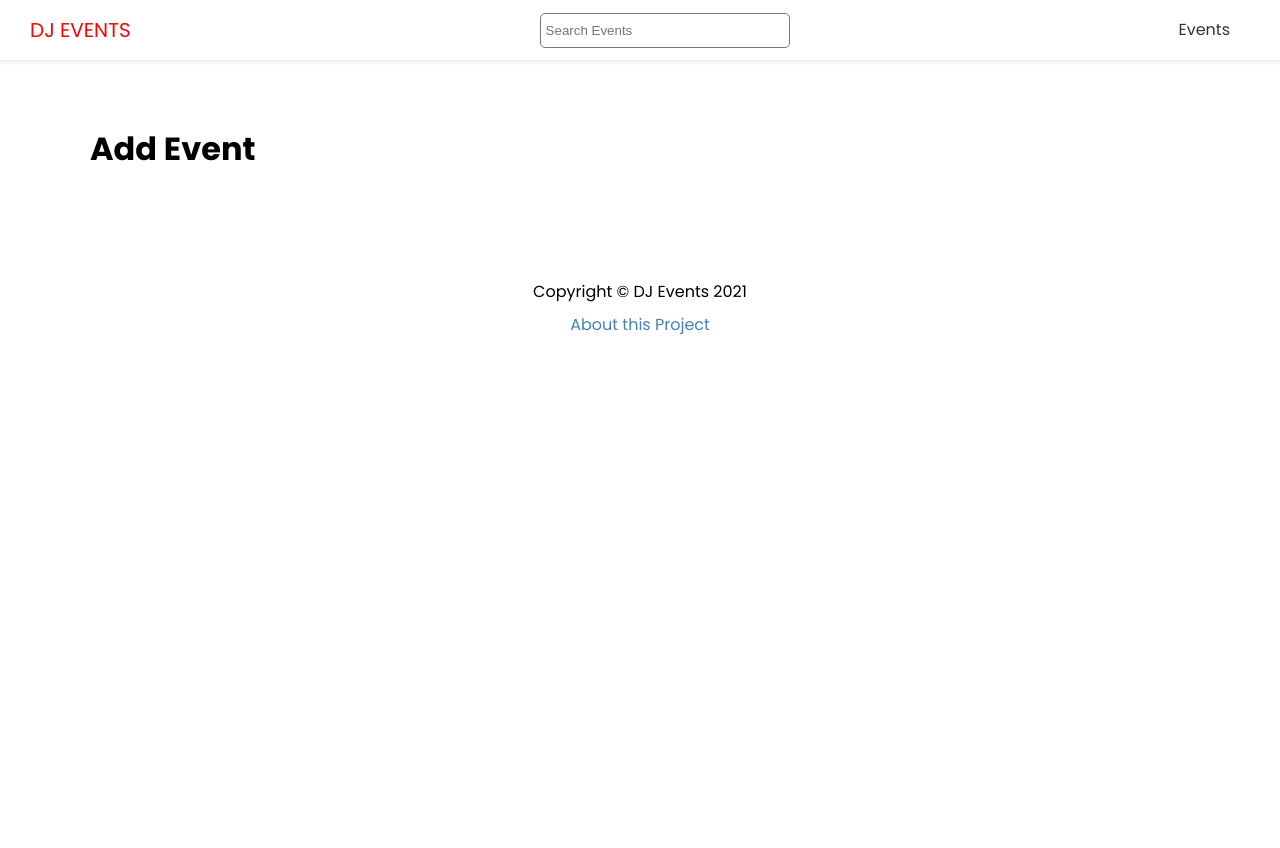
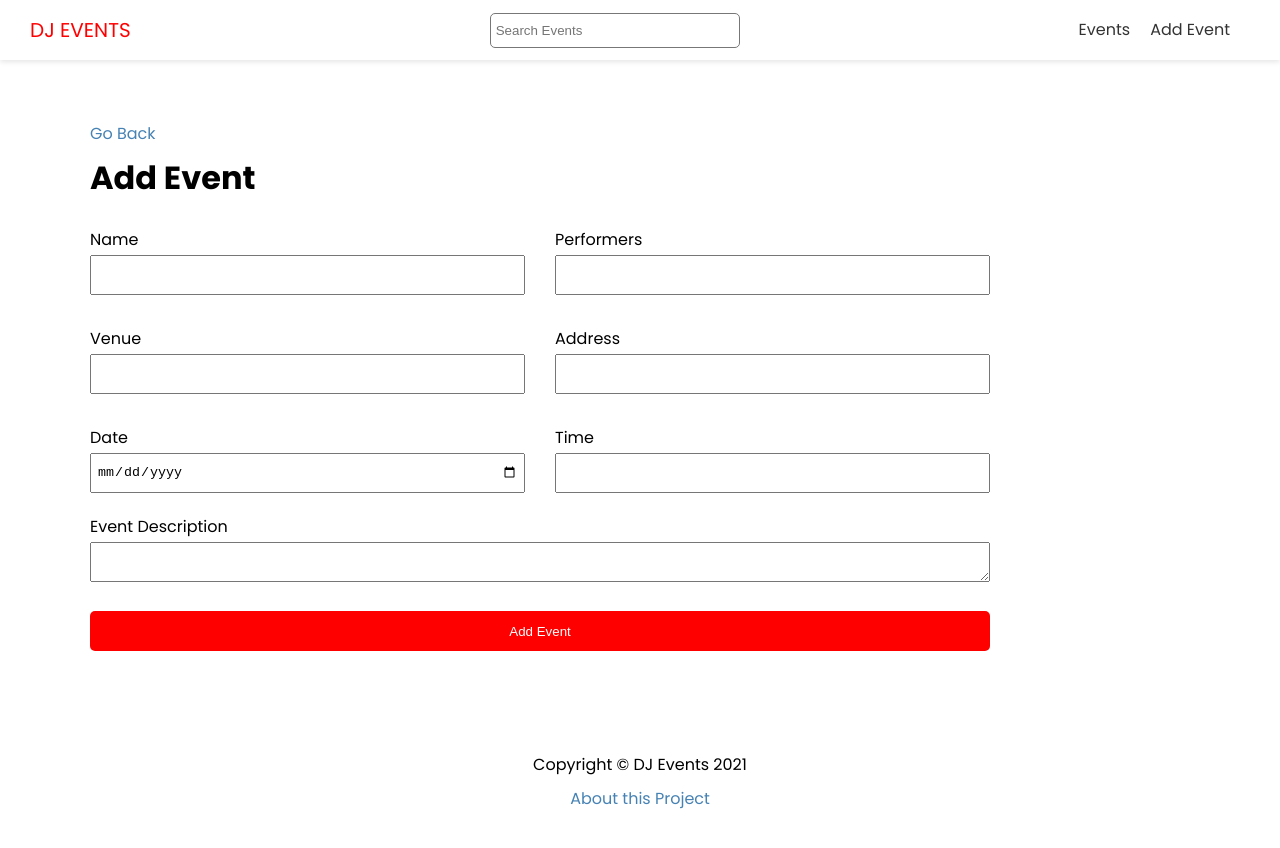
Before and after one commit to rakshithsgowda/nextJS-Strapi-party-dj-events-booking-Frontend, a Next.js app: page /events/add in a window 1280 px wide. Shown: the top 848 px of the page. Before the commit the page ends 800 px from the top, so only its background shows below. Built offline with nearby package versions, Linux system fonts and the light colour scheme.

Commit message:
adding events page form

```diff
--- a/components/Header.js
+++ b/components/Header.js
@@ -19,6 +19,11 @@
               <a>Events</a>
             </Link>
           </li>
+          <li>
+            <Link href='/events/add'>
+              <a className=''>Add Event</a>
+            </Link>
+          </li>
         </ul>
       </nav>
     </header>
--- a/pages/events/add.js
+++ b/pages/events/add.js
@@ -1,9 +1,113 @@
 import Layout from '@/components/Layout'
+import { API_URL } from '@/config/index'
+import Link from 'next/link'
+import { useRouter } from 'next/router'
+import styles from '@/styles/Form.module.css'
+import { useState } from 'react'
 
 export default function AddEventPage() {
+  const [values, setValues] = useState({
+    name: '',
+    performers: '',
+    venue: '',
+    address: '',
+    date: '',
+    time: '',
+    description: '',
+  })
+
+  const router = useRouter()
+
+  const handleSubmit = (e) => {
+    e.preventDefault()
+    console.log(values)
+  }
+  const handleInputChange = (e) => {
+    const { name, value } = e.target
+    setValues({ ...values, [name]: value })
+  }
+
   return (
     <Layout title='Add new Event'>
+      <Link href='/events'>Go Back</Link>
       <h1>Add Event</h1>
+
+      <form onSubmit={handleSubmit} className={styles.form}>
+        <div className={styles.grid}>
+          <div>
+            <label htmlFor='name'>Name</label>
+            <input
+              type='text'
+              id='name'
+              name='name'
+              value={values.name}
+              onChange={handleInputChange}
+            />
+          </div>
+          <div>
+            <label htmlFor='performers'>Performers</label>
+            <input
+              type='text'
+              id='performers'
+              name='performers'
+              value={values.performers}
+              onChange={handleInputChange}
+            />
+          </div>
+          <div>
+            <label htmlFor='venue'>Venue</label>
+            <input
+              type='text'
+              id='venue'
+              name='venue'
+              value={values.venue}
+              onChange={handleInputChange}
+            />
+          </div>
+          <div>
+            <label htmlFor='address'>Address</label>
+            <input
+              type='text'
+              id='address'
+              name='address'
+              value={values.address}
+              onChange={handleInputChange}
+            />
+          </div>
+          <div>
+            <label htmlFor='date'>Date</label>
+            <input
+              type='date'
+              id='date'
+              name='date'
+              value={values.date}
+              onChange={handleInputChange}
+            />
+          </div>
+          <div>
+            <label htmlFor='time'>Time</label>
+            <input
+              type='text'
+              id='time'
+              name='time'
+              value={values.time}
+              onChange={handleInputChange}
+            />
+          </div>
+        </div>
+
+        <div>
+          <label htmlFor='description'>Event Description</label>
+          <textarea
+            type='text'
+            id='description'
+            name='description'
+            value={values.description}
+            onChange={handleInputChange}
+          />
+        </div>
+        <input type='submit' value='Add Event' className='btn' />
+      </form>
     </Layout>
   )
 }
--- /dev/null
+++ b/styles/Form.module.css
@@ -0,0 +1,38 @@
+.form label {
+  display: block;
+}
+
+.form input {
+  width: 100%;
+  height: 40px;
+  padding: 5px;
+}
+.form textarea {
+  width: 100%;
+  height: 40px;
+}
+
+.form input[type='submit'] {
+  display: block;
+  width: 100%;
+  margin: 20px 0 30px;
+}
+
+.from .file {
+  border: 1px #ccc solid;
+  background-color: #f4f4f4;
+  padding: 10px;
+}
+
+.grid {
+  display: grid;
+  grid-template-columns: 1fr 1fr;
+  gap: 30px;
+  margin-bottom: 20px;
+}
+
+@media (max-width: 600px) {
+  .grid {
+    grid-template-columns: 1fr;
+  }
+}
```
